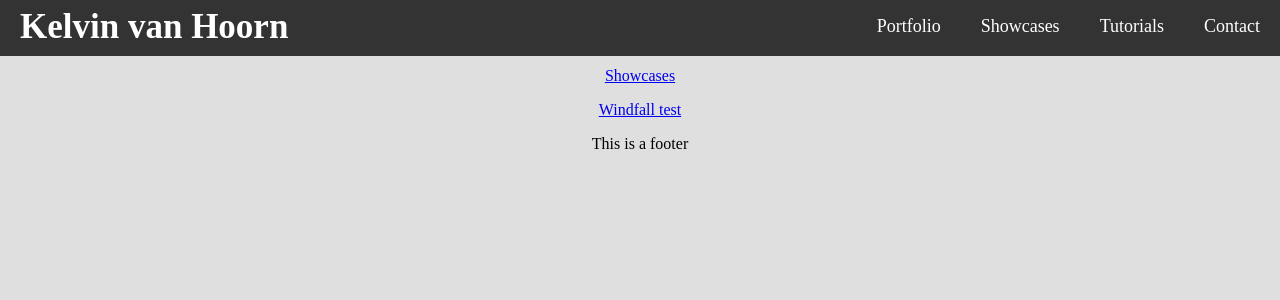
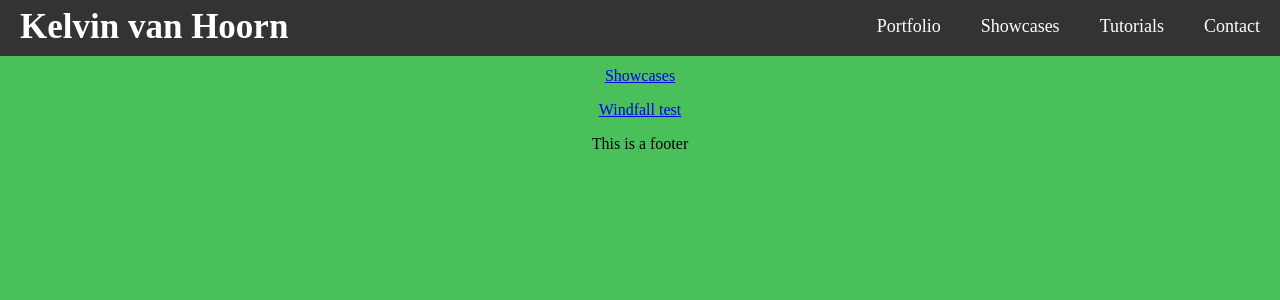
Before and after one commit to Radagasd/Radagasd.github.io, a Jekyll site: the page built from index.md, in a window 1280 px wide. Shown: the top 300 px of the page. Built offline with Jekyll 4.4.1, drawn with Linux system fonts in a browser that asks for light colours; our own code applies the rules of GitHub Pages for plain Markdown files.

Commit message:
no message

```diff
--- a/_sass/libs/_vars.scss
+++ b/_sass/libs/_vars.scss
@@ -1,6 +1,6 @@
 // Palette.
 $palette: (
-    bg          : rgb(223, 223, 223),
+    bg          : rgb(74, 192, 90),
     bg-alt      : rgb(247, 173, 173),
     blue        : #223ac0,
     yellow      : #fcff49
```
